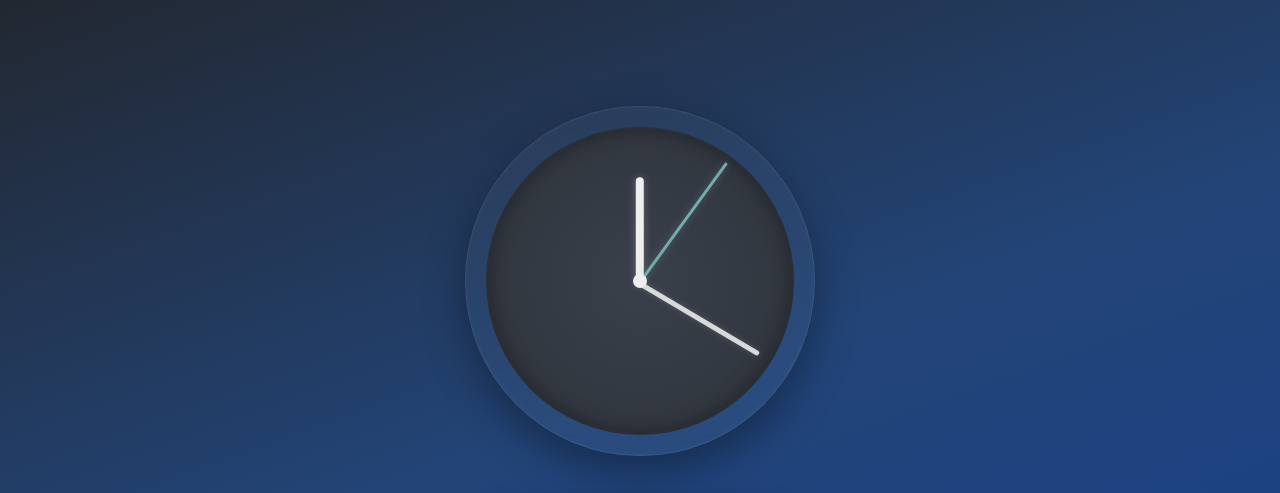
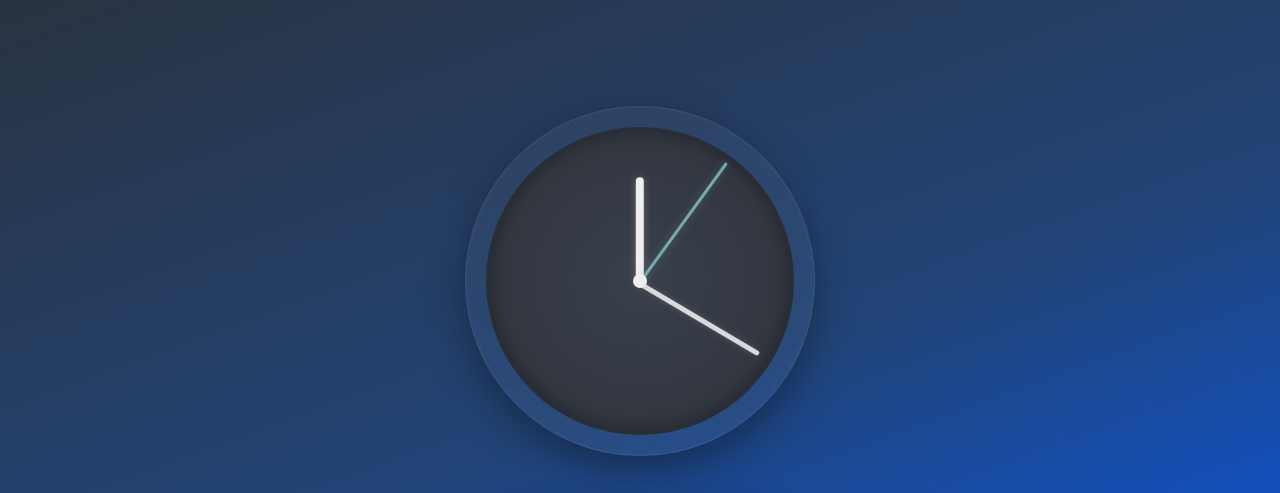
Before and after one commit to giovannigeorgephilpi-arch/Clock, a plain HTML site: page index.html in a window 1280 px wide. Shown: the top 493 px of the page. Drawn offline with Linux system fonts and the light colour scheme.

Commit message:
backgroundColor

```diff
--- a/style.css
+++ b/style.css
@@ -23,7 +23,7 @@ body {
 
   gap: 4rem;
 
-  background: linear-gradient(160deg, #222831, #224477, #18408b);
+  background: linear-gradient(160deg, #293341, #224477, #035afc);
 }
 
 /* Clock Container */
```
